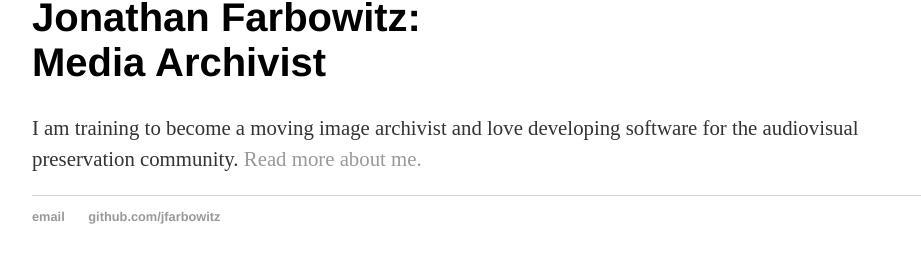
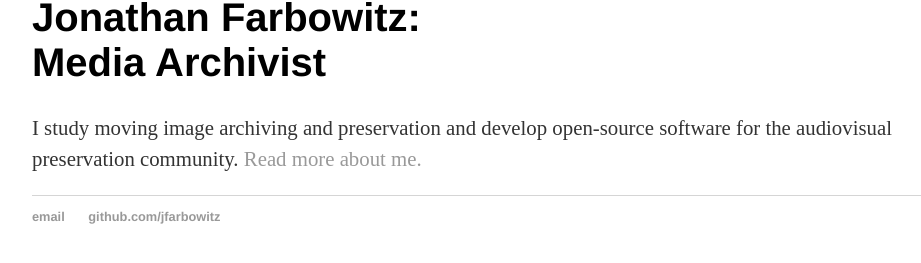
Before and after one commit to jfarbowitz/jfarbowitz.github.io, a Jekyll site: the page built from index.html, in a window 1280 px wide. Shown: the part 110-373 px from the top of the page, without its empty margins (160-1081 px from the left). Built offline with Jekyll 4.4.1, drawn with Linux system fonts in a browser that asks for light colours.

Commit message:
Update index.html

```diff
--- a/index.html
+++ b/index.html
@@ -5,5 +5,5 @@ title: Jonathan Farbowitz, Media Archivist
     		<div class="blurb">
         		<h1>Jonathan Farbowitz:<br>
         		Media Archivist</h1>
-				<p>I am training to become a moving image archivist and love developing software for the audiovisual preservation community. <a href="/about">Read more about me.</a></p>
+				<p>I study moving image archiving and preservation and develop open-source software for the audiovisual preservation community. <a href="/about">Read more about me.</a></p>
     		</div>
```
